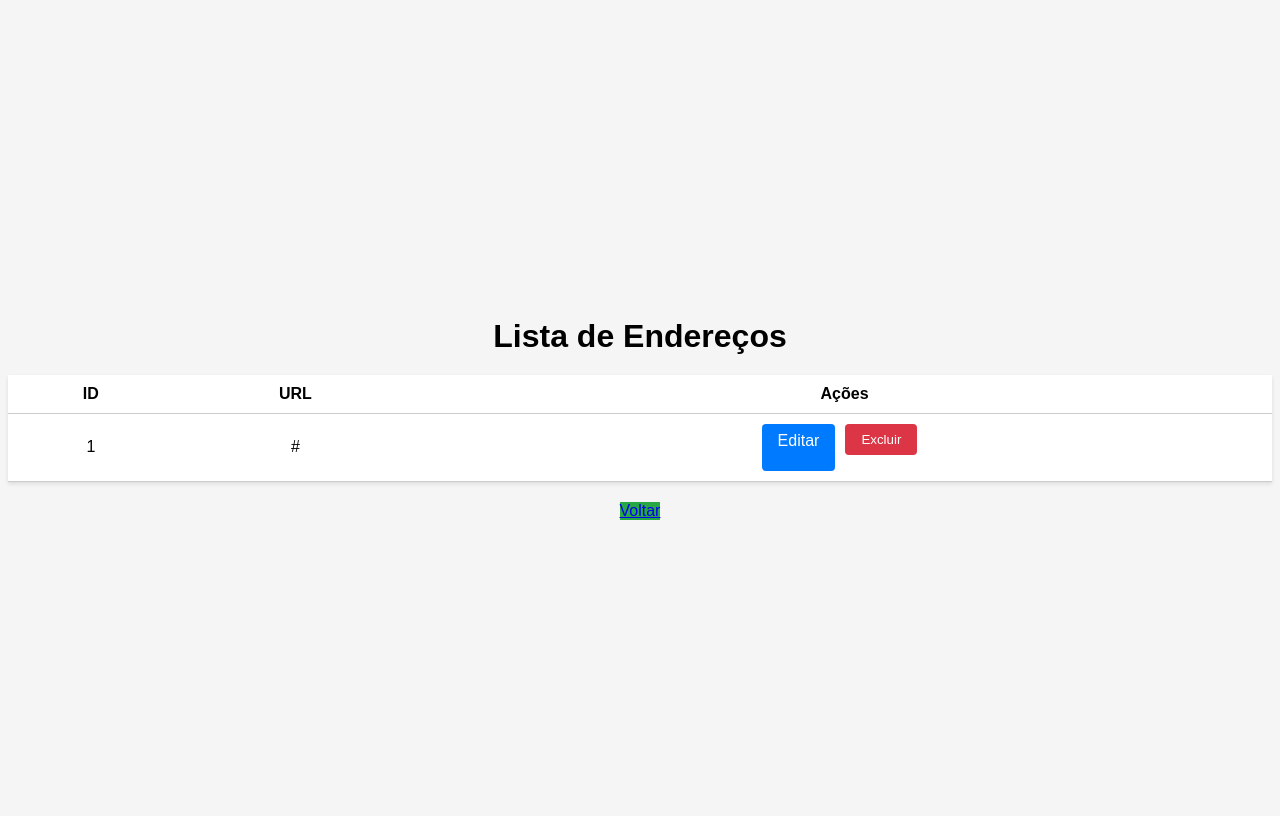
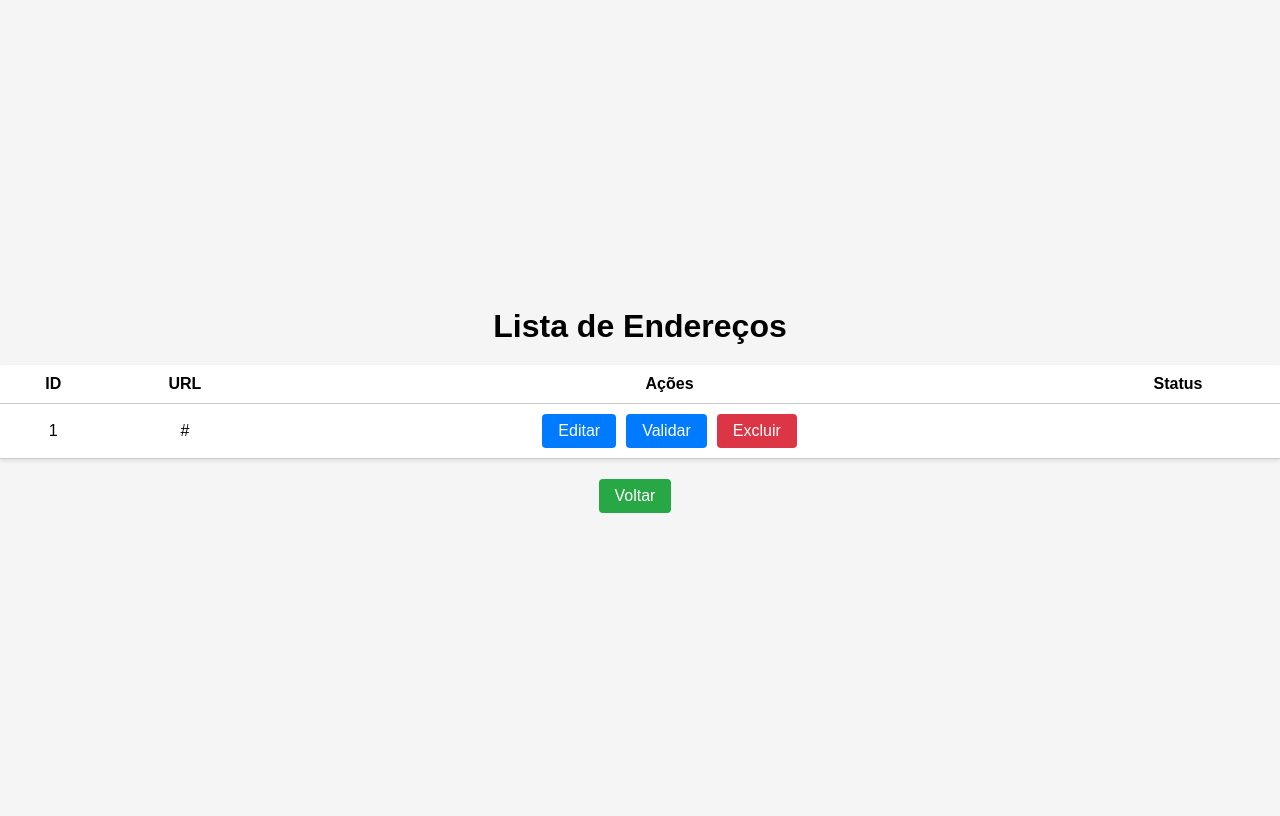
Before and after one commit to adeiltonsantanaa/trabalhoFaculdadePython, a Django app: page /enderecos/ in a window 1280 px wide. After the commit the page ends 513 px from the top, so only its background shows below. Run offline with Django 4.2, Linux system fonts and the light colour scheme; tables that the repository leaves empty hold one stand-in row (values such as "Sample post").

Commit message:
corrigindo botão com problema

```diff
--- a/main_app/templates/main_app/lista_enderecos.html
+++ b/main_app/templates/main_app/lista_enderecos.html
@@ -7,6 +7,7 @@
     height: 100vh;
     font-family: Arial, sans-serif;
     background-color: #f5f5f5;
+    margin: 0;
   }
 
   h1 {
@@ -32,10 +33,13 @@
   .btn-container {
     display: flex;
     justify-content: center;
+    box-sizing: content-box;
   }
 
   .btn-editar,
-  .btn-excluir {
+  .btn-excluir,
+  .btn-voltar,
+  .btn-validar {
     background-color: #007bff;
     color: #fff;
     border: none;
@@ -47,8 +51,18 @@
     transition: background-color 0.3s;
   }
 
+  button {
+    font-weight: 400;
+    font-size: 16px;
+  }
+
+  form {
+    margin: 0;
+  }
+
   .btn-excluir {
     background-color: #dc3545;
+    margin: 0;
   }
 
   .btn-voltar {
@@ -70,22 +84,26 @@
       <th>ID</th>
       <th>URL</th>
       <th>Ações</th>
+      <th>Status</th>
     </tr>
   </thead>
   <tbody>
     {% for endereco in enderecos %}
+
       <tr>
         <td>{{ endereco.pk }}</td>
         <td>{{ endereco.url }}</td>
         <td>
           <div class="btn-container">
             <a href="{% url 'alterar_url' endereco.pk %}" class="btn-editar">Editar</a>
+            <button class="btn-validar">Validar</button>
             <form action="{% url 'excluir_endereco' endereco.pk %}" method="post">
               {% csrf_token %}
               <button type="submit" class="btn-excluir">Excluir</button>
             </form>
           </div>
         </td>
+        <td></td>
       </tr>
     {% endfor %}
   </tbody>
```
